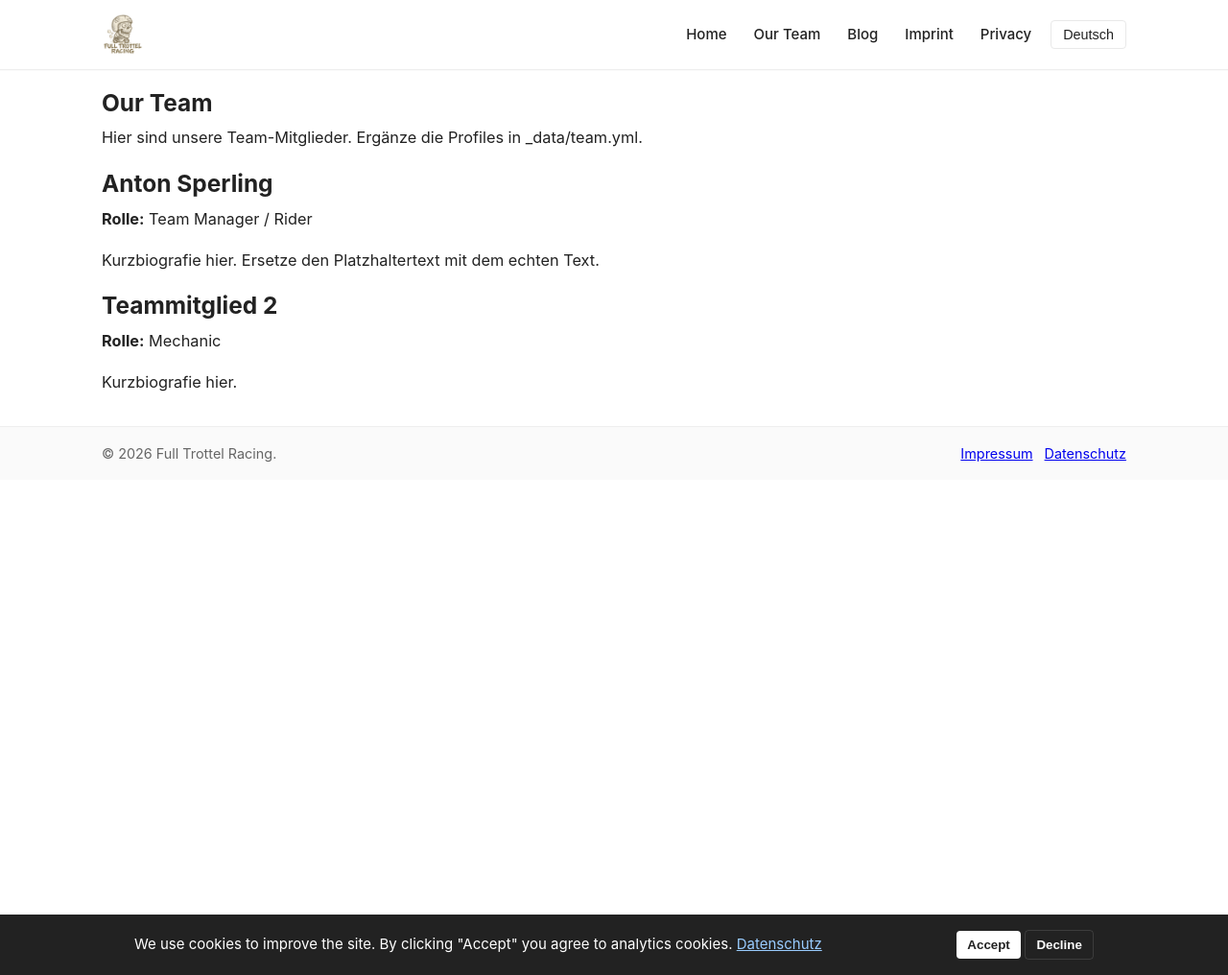
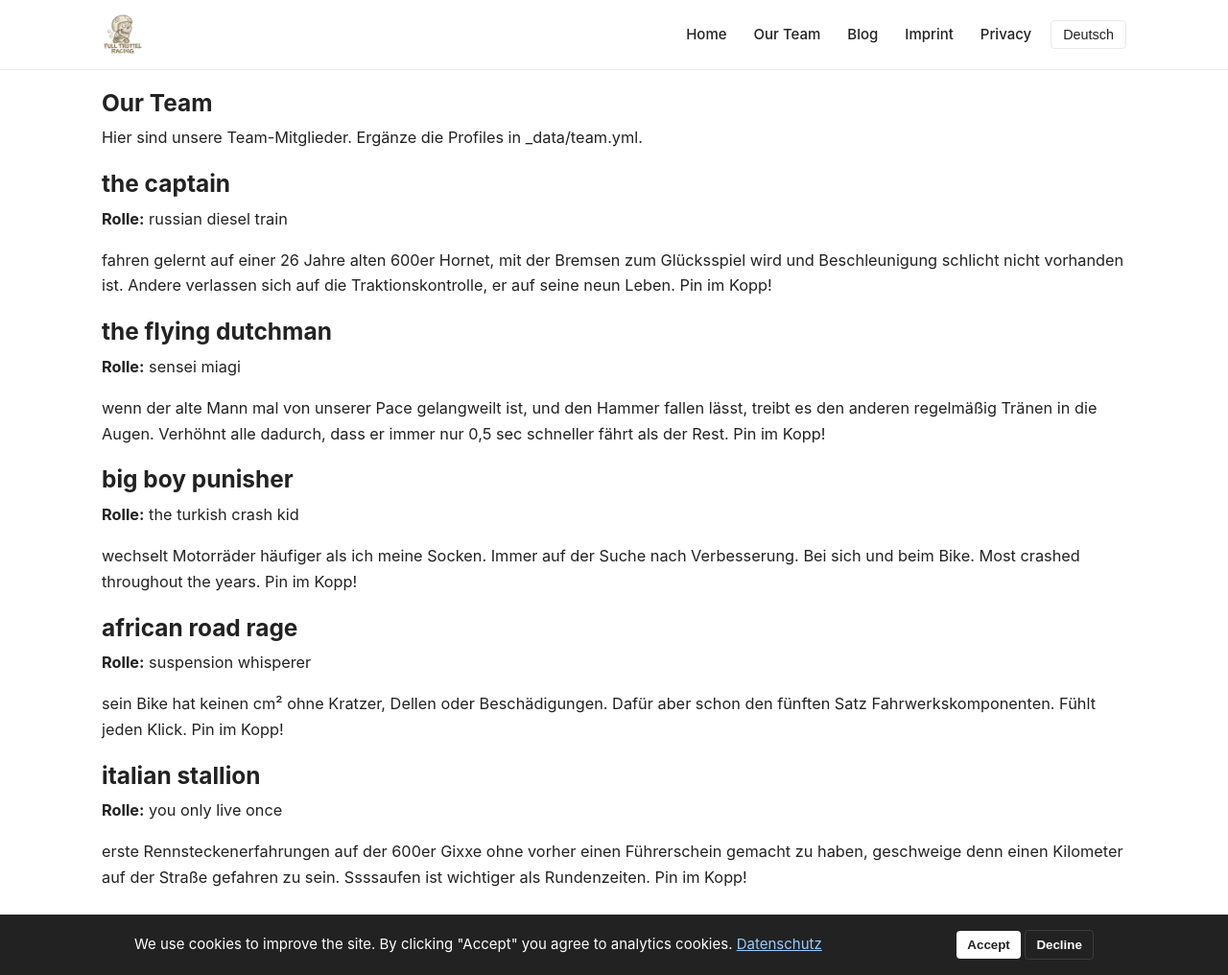
Before and after one commit to antonsperling/antonsperling.github.io, a Jekyll site: the page built from our-team.md, in a window 1280 px wide and 1016 px high. Shown: the whole window at 96% size. Built offline with Jekyll 4.4.1, drawn with Linux system fonts in a browser that asks for light colours.

Commit message:
updated events and team description

```diff
--- a/_data/team.yml
+++ b/_data/team.yml
@@ -1,8 +1,20 @@
-- name: "Anton Sperling"
-  role: "Team Manager / Rider"
-  bio: "Kurzbiografie hier. Ersetze den Platzhaltertext mit dem echten Text."
-  photo: "/assets/images/anton.jpg"
-- name: "Teammitglied 2"
-  role: "Mechanic"
-  bio: "Kurzbiografie hier."
-  photo: "/assets/images/team-member-2.jpg"
+- name: "the captain"
+  role: "russian diesel train"
+  bio: "fahren gelernt auf einer 26 Jahre alten 600er Hornet, mit der Bremsen zum Glücksspiel wird und Beschleunigung schlicht nicht vorhanden ist. Andere verlassen sich auf die Traktionskontrolle, er auf seine neun Leben. Pin im Kopp!"
+  photo: "/assets/images/too-old-small.gif"
+- name: "the flying dutchman"
+  role: "sensei miagi"
+  bio: "wenn der alte Mann mal von unserer Pace gelangweilt ist, und den Hammer fallen lässt, treibt es den anderen regelmäßig Tränen in die Augen. Verhöhnt alle dadurch, dass er immer nur 0,5 sec schneller fährt als der Rest. Pin im Kopp!"
+  photo: "/assets/images/mister-miagi.jpg"
+- name: "big boy punisher"
+  role: "the turkish crash kid"
+  bio: "wechselt Motorräder häufiger als ich meine Socken. Immer auf der Suche nach Verbesserung. Bei sich und beim Bike. Most crashed throughout the years. Pin im Kopp!"
+  photo: "/assets/images/punisher.jpg"
+- name: "african road rage"
+  role: "suspension whisperer"
+  bio: "sein Bike hat keinen cm² ohne Kratzer, Dellen oder Beschädigungen. Dafür aber schon den fünften Satz Fahrwerkskomponenten. Fühlt jeden Klick. Pin im Kopp!"
+  photo: "/assets/images/suspension.jpg"
+- name: "italian stallion"
+  role: "you only live once"
+  bio: "erste Rennsteckenerfahrungen auf der 600er Gixxe ohne vorher einen Führerschein gemacht zu haben, geschweige denn einen Kilometer auf der Straße gefahren zu sein. Ssssaufen ist wichtiger als Rundenzeiten. Pin im Kopp!"
+  photo: "/assets/images/hold-my-beer.jpg"
```
Also changed, not shown: _data/events.yml (+8 -8 lines).
